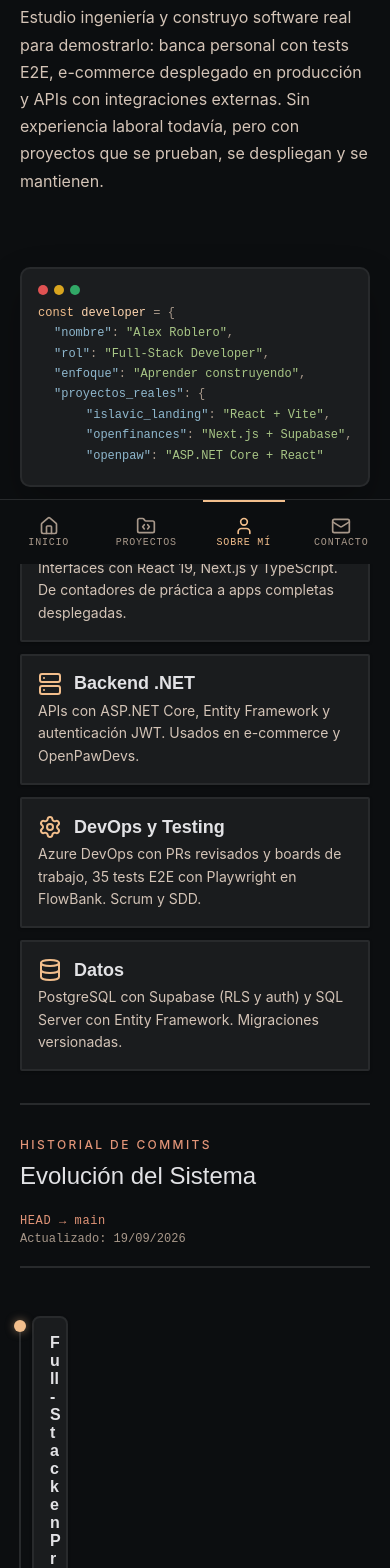
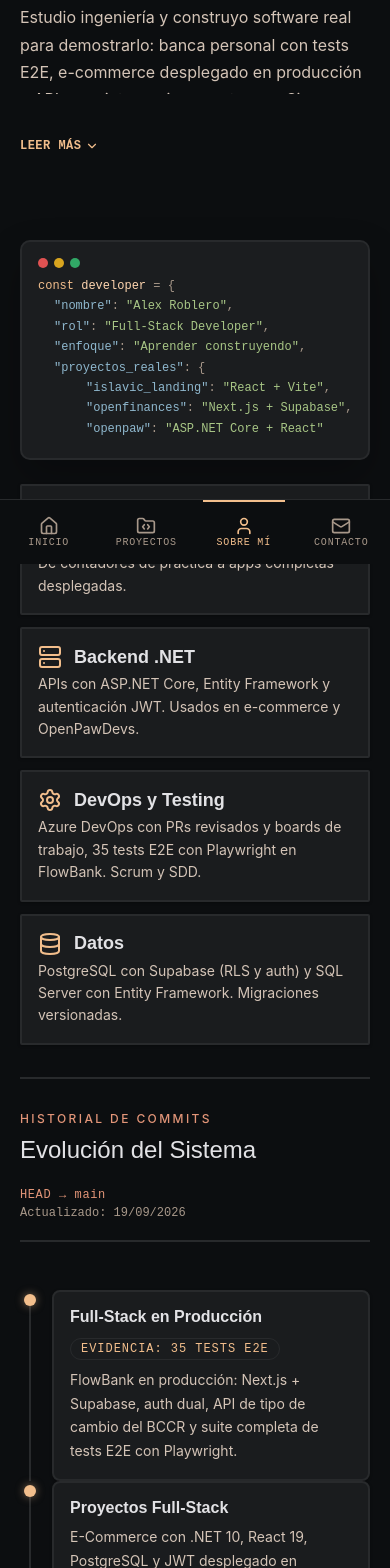
Before and after one commit to AlexJRQ32/Proyecto-Portafolio, a React (Vite) app in the folder frontend/: page /about in a window 390 px wide. Shown: the part 280-1848 px from the top of the page. Built offline with nearby package versions, Linux system fonts and the light colour scheme.

Commit message:
feat: mobile read-more for long texts, fix timeline responsive

```diff
--- a/frontend/src/features/About/pages/About.css
+++ b/frontend/src/features/About/pages/About.css
@@ -400,6 +400,7 @@
     align-items: center;
     gap: var(--space-sm);
     flex-wrap: wrap;
+    min-width: 0;
   }
 
 .about-timeline-card-title {
@@ -495,9 +496,11 @@
   }
 
   .about-timeline-entry {
-    grid-template-columns: 0px 20px 1fr;
+    display: flex;
+    flex-direction: row;
     gap: var(--space-sm);
     min-height: auto;
+    align-items: stretch;
   }
 
   .about-timeline-version {
@@ -507,18 +510,32 @@
     display: none;
   }
 
+  .about-timeline-node-col {
+    flex-shrink: 0;
+    width: 20px;
+    display: flex;
+    flex-direction: column;
+    align-items: center;
+  }
+
   .about-timeline-card {
+    flex: 1;
+    min-width: 0;
+    box-sizing: border-box;
     padding: 16px;
-    overflow: hidden;
+    overflow: visible;
     word-break: break-word;
+    gap: 8px;
   }
 
   .about-timeline-card-title {
     font-size: var(--fs-body-md);
+    min-width: 0;
   }
 
   .about-timeline-card-desc {
     font-size: var(--fs-label-md);
+    min-width: 0;
   }
 
   .about-timeline-header-row {
@@ -534,15 +551,6 @@
   .about-section {
     overflow: hidden;
   }
-
-  .about-code {
-    overflow: hidden;
-  }
-
-  .about-code-body {
-    overflow-x: auto;
-    -webkit-overflow-scrolling: touch;
-  }
 }
 
 @media (prefers-reduced-motion: reduce) {
--- a/frontend/src/features/About/pages/About.jsx
+++ b/frontend/src/features/About/pages/About.jsx
@@ -3,6 +3,7 @@ import infoAbout from '../../../mocks/info-about.json'
 import { useReveal } from '../../../hooks/useReveal'
 import { useLanguage } from '../../../context/LanguageContext'
 import { useLucideIcons } from '../../../hooks/useLucideIcons'
+import { useReadMore } from '../../../hooks/useReadMore'
 import CodeBlock from '../components/CodeBlock/CodeBlock'
 import Timeline from '../components/Timeline/Timeline'
 
@@ -14,8 +15,10 @@ function About() {
   const titleRef = useReveal()
   const descRef = useReveal()
   const cardsRef = useReveal()
+  const { expanded: descExpanded, toggle: descToggle } = useReadMore()
+  const c = t.common
 
-  useLucideIcons([])
+  useLucideIcons([descExpanded])
 
   return (
     <section className="about-section" aria-labelledby="about-title">
@@ -34,9 +37,20 @@ function About() {
             {about.title} <span className="about-title-accent">{about.titleAccent}</span>{' '}
             {about.titleSuffix}
           </h1>
-          <p ref={descRef} className="about-description reveal reveal-delay-3">
-            {about.description}
-          </p>
+          <div ref={descRef} className={`rm-wrapper rm-wrapper--collapsed reveal reveal-delay-3${descExpanded ? ' rm-wrapper--expanded' : ''}`}>
+            <p className="about-description">
+              {about.description}
+            </p>
+          </div>
+          <button
+            className={`rm-toggle${descExpanded ? ' rm-toggle--expanded' : ''}`}
+            onClick={descToggle}
+            aria-expanded={descExpanded}
+            type="button"
+          >
+            {descExpanded ? c.readLess : c.readMore}
+            <i data-lucide="chevron-down" className="rm-toggle-icon" aria-hidden="true" />
+          </button>
         </header>
       </div>
 
--- a/frontend/src/features/Home/components/Hero/Hero.jsx
+++ b/frontend/src/features/Home/components/Hero/Hero.jsx
@@ -2,6 +2,8 @@ import "./Hero.css"
 import Button from "../../../../common/components/Button/Button"
 import { useReveal } from "../../../../hooks/useReveal"
 import { useLanguage } from "../../../../context/LanguageContext"
+import { useReadMore } from "../../../../hooks/useReadMore"
+import { useLucideIcons } from "../../../../hooks/useLucideIcons"
 
 function Hero() {
   const { t } = useLanguage()
@@ -9,6 +11,10 @@ function Hero() {
   const titleRef = useReveal()
   const descRef = useReveal()
   const actionsRef = useReveal()
+  const { expanded, toggle } = useReadMore()
+  const c = t.common
+
+  useLucideIcons([expanded])
 
   return(
     <section className='hero-section' aria-labelledby='hero-title'>
@@ -22,9 +28,20 @@ function Hero() {
         <div className="hero-content">
           <div className="hero-left">
             <h1 ref={titleRef} className='hero-title reveal reveal-delay-2' id='hero-title'>{t.home.hero.title} <span className='hero-title-accent'>{t.home.hero.titleAccent}</span> {t.home.hero.titleSuffix}</h1>
-            <p ref={descRef} className='hero-description reveal reveal-delay-3'>
-              {t.home.hero.description}
-            </p>
+            <div ref={descRef} className={`rm-wrapper rm-wrapper--collapsed reveal reveal-delay-3${expanded ? ' rm-wrapper--expanded' : ''}`}>
+              <p className='hero-description'>
+                {t.home.hero.description}
+              </p>
+            </div>
+            <button
+              className={`rm-toggle${expanded ? ' rm-toggle--expanded' : ''}`}
+              onClick={toggle}
+              aria-expanded={expanded}
+              type="button"
+            >
+              {expanded ? c.readLess : c.readMore}
+              <i data-lucide="chevron-down" className="rm-toggle-icon" aria-hidden="true" />
+            </button>
           </div>
         </div>
         <footer ref={actionsRef} className="hero-actions reveal reveal-delay-3">
--- a/frontend/src/features/Projects/pages/CaseStudy.jsx
+++ b/frontend/src/features/Projects/pages/CaseStudy.jsx
@@ -2,6 +2,7 @@ import { useParams, Link } from 'react-router-dom'
 import { useLanguage } from '../../../context/LanguageContext'
 import { useReveal } from '../../../hooks/useReveal'
 import { useLucideIcons } from '../../../hooks/useLucideIcons'
+import { useReadMore } from '../../../hooks/useReadMore'
 import caseStudiesEs from '../../../mocks/case-studies-es.json'
 import caseStudiesEn from '../../../mocks/case-studies-en.json'
 import './CaseStudy.css'
@@ -19,8 +20,11 @@ function CaseStudy() {
   const decisionsRef = useReveal()
   const stackRef = useReveal()
   const featuresRef = useReveal()
+  const { expanded: problemExpanded, toggle: problemToggle } = useReadMore()
+  const cs = t.caseStudies || {}
+  const c = t.common
 
-  useLucideIcons([lang, slug])
+  useLucideIcons([lang, slug, problemExpanded])
 
   if (!study) {
     return (
@@ -35,8 +39,6 @@ function CaseStudy() {
       </section>
     )
   }
-
-  const cs = t.caseStudies || {}
 
   return (
     <section className="case-study-page" aria-labelledby="case-study-title">
@@ -71,7 +73,18 @@ function CaseStudy() {
           <h2 className="case-study-section-title" id="problem-heading">
             {cs.problemTitle || 'Qué es y por qué existe'}
           </h2>
-          <p className="case-study-text">{cs.problemText || study.problem}</p>
+          <div className={`rm-wrapper rm-wrapper--collapsed${problemExpanded ? ' rm-wrapper--expanded' : ''}`}>
+            <p className="case-study-text">{cs.problemText || study.problem}</p>
+          </div>
+          <button
+            className={`rm-toggle${problemExpanded ? ' rm-toggle--expanded' : ''}`}
+            onClick={problemToggle}
+            aria-expanded={problemExpanded}
+            type="button"
+          >
+            {problemExpanded ? c.readLess : c.readMore}
+            <i data-lucide="chevron-down" className="rm-toggle-icon" aria-hidden="true" />
+          </button>
         </section>
 
         {/* Decisions */}
--- a/frontend/src/features/Projects/pages/Projects.jsx
+++ b/frontend/src/features/Projects/pages/Projects.jsx
@@ -4,23 +4,26 @@ import projects from '../../../mocks/info-projects.json'
 import { useLanguage } from '../../../context/LanguageContext'
 import { useCarousel } from '../../../hooks/useCarousel'
 import { useLucideIcons } from '../../../hooks/useLucideIcons'
+import { useReadMore } from '../../../hooks/useReadMore'
 import DeviceFrame from '../components/DeviceFrame/DeviceFrame'
 
 function Projects() {
   const { t } = useLanguage()
   const p = t.projects
+  const c = t.common
   // Restore carousel position when returning from a case study
   const savedIndex = Number(sessionStorage.getItem('projects-carousel-index')) || 0
   const { current, direction, total, goNext, goPrev, setCurrent, onTouchStart, onTouchEnd } = useCarousel(
     projects.length,
     savedIndex < projects.length ? savedIndex : 0,
   )
+  const { expanded: descExpanded, toggle: descToggle } = useReadMore()
 
   const handleViewCase = () => {
     sessionStorage.setItem('projects-carousel-index', String(current))
   }
 
-  useLucideIcons([current])
+  useLucideIcons([current, descExpanded])
 
   const project = projects[current]
 
@@ -102,7 +105,18 @@ function Projects() {
             <h2 className="carousel-title" id="project-title-current">
               {project.title}
             </h2>
-            <p className="carousel-description">{project.description}</p>
+            <div className={`rm-wrapper rm-wrapper--collapsed${descExpanded ? ' rm-wrapper--expanded' : ''}`}>
+              <p className="carousel-description">{project.description}</p>
+            </div>
+            <button
+              className={`rm-toggle${descExpanded ? ' rm-toggle--expanded' : ''}`}
+              onClick={descToggle}
+              aria-expanded={descExpanded}
+              type="button"
+            >
+              {descExpanded ? c.readLess : c.readMore}
+              <i data-lucide="chevron-down" className="rm-toggle-icon" aria-hidden="true" />
+            </button>
             <div className="project-badges">
               {project.badges.map((badge) => (
                 <span key={badge} className="project-badge">
--- /dev/null
+++ b/frontend/src/hooks/useReadMore.js
@@ -0,0 +1,13 @@
+import { useState, useCallback } from 'react'
+
+/**
+ * useReadMore -- toggles expanded/collapsed state for text truncation.
+ *
+ * @param {boolean} initialExpanded - starting state (default: false)
+ * @returns {{ expanded: boolean, toggle: () => void }}
+ */
+export function useReadMore(initialExpanded = false) {
+  const [expanded, setExpanded] = useState(initialExpanded)
+  const toggle = useCallback(() => setExpanded((prev) => !prev), [])
+  return { expanded, toggle }
+}
--- a/frontend/src/index.css
+++ b/frontend/src/index.css
@@ -239,3 +239,80 @@ h1{
     -webkit-tap-highlight-color: transparent;
   }
 }
+
+/* ============================================
+   READ MORE — Mobile text collapse
+   ============================================ */
+.rm-toggle {
+  display: none;
+}
+
+@media (max-width: 768px) {
+  .rm-wrapper {
+    position: relative;
+    transition: max-height 300ms ease;
+  }
+
+  .rm-wrapper--collapsed {
+    max-height: 5.6em;
+    overflow: hidden;
+  }
+
+  .rm-wrapper--expanded {
+    max-height: none;
+    overflow: visible;
+  }
+
+  /* Soft fade on the last line of collapsed text */
+  .rm-wrapper--collapsed > p {
+    -webkit-mask-image: linear-gradient(to bottom, black 60%, transparent 100%);
+    mask-image: linear-gradient(to bottom, black 60%, transparent 100%);
+  }
+
+  .rm-wrapper--expanded > p {
+    -webkit-mask-image: none;
+    mask-image: none;
+  }
+
+  .rm-toggle {
+    display: inline-flex;
+    align-items: center;
+    gap: 4px;
+    margin-top: 6px;
+    padding: 0;
+    background: none;
+    border: none;
+    font-family: var(--font-code);
+    font-size: var(--fs-label-sm);
+    font-weight: var(--fw-headline);
+    letter-spacing: 0.04em;
+    text-transform: uppercase;
+    color: var(--accent);
+    cursor: pointer;
+    min-height: 44px;
+    transition: color var(--transition-fast);
+  }
+
+  .rm-toggle:hover {
+    color: var(--accent-light);
+  }
+
+  .rm-toggle-icon {
+    width: 14px;
+    height: 14px;
+    transition: transform 200ms ease;
+  }
+
+  .rm-toggle--expanded .rm-toggle-icon {
+    transform: rotate(180deg);
+  }
+}
+
+@media (prefers-reduced-motion: reduce) {
+  .rm-wrapper {
+    transition: none;
+  }
+  .rm-toggle-icon {
+    transition: none;
+  }
+}
--- a/frontend/src/mocks/content-en.json
+++ b/frontend/src/mocks/content-en.json
@@ -266,5 +266,9 @@
     "title": "Page not found",
     "description": "The route you are trying to access does not exist or was moved.",
     "cta": "BACK TO HOME"
+  },
+  "common": {
+    "readMore": "Read more",
+    "readLess": "Read less"
   }
 }
--- a/frontend/src/mocks/content-es.json
+++ b/frontend/src/mocks/content-es.json
@@ -266,5 +266,9 @@
     "title": "Pagina no encontrada",
     "description": "La ruta que intentas acceder no existe o fue movida.",
     "cta": "VOLVER AL INICIO"
+  },
+  "common": {
+    "readMore": "Leer más",
+    "readLess": "Leer menos"
   }
 }
```
Lines whose indentation alone changed are shown as unchanged.
